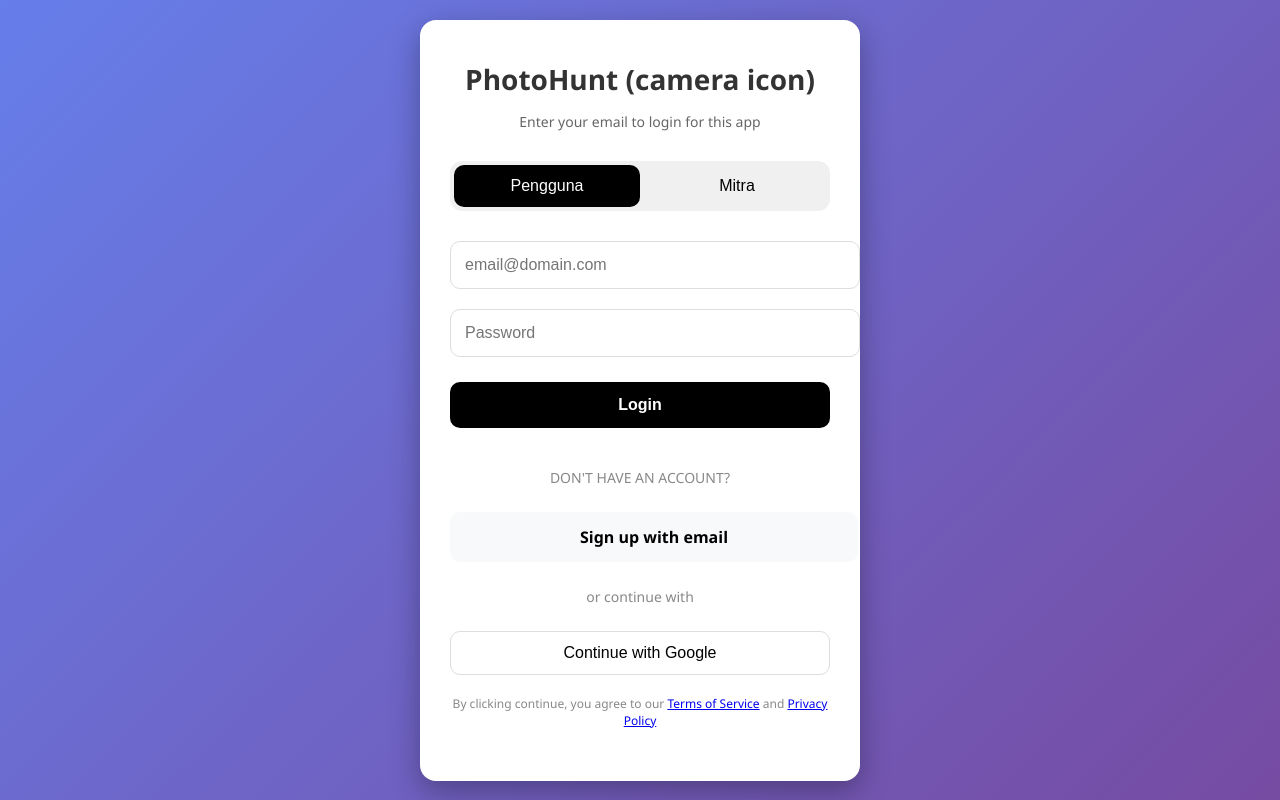
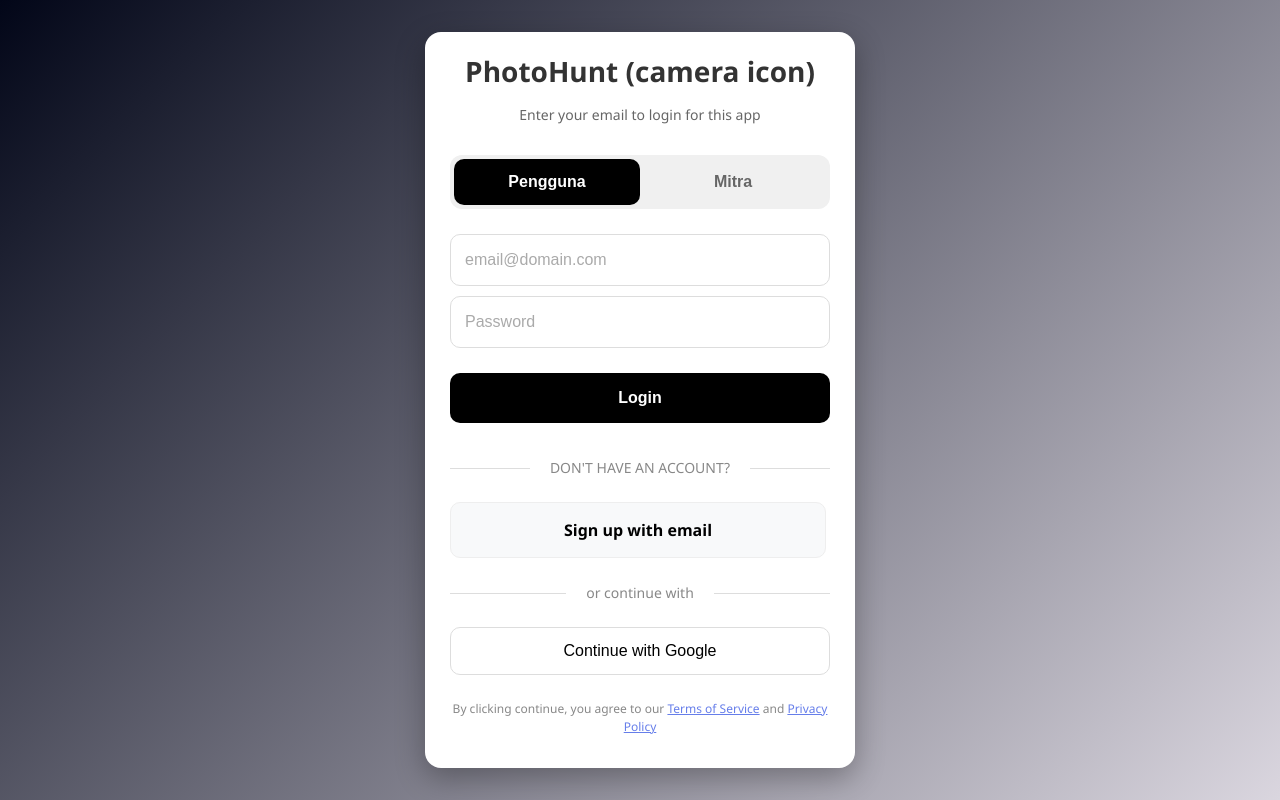
Before and after one commit to rzkaana-zip/photohunt, a plain HTML site: page login.html in a window 1280 px wide. Drawn offline with Linux system fonts and the light colour scheme.

Commit message:
Pesan Perubahan

```diff
--- a/style.css
+++ b/style.css
@@ -120,118 +120,252 @@ header {
     .studio-grid { grid-template-columns: 1fr; }
 }
 
-/* Auth Pages Styles */
+/* Auth Pages Styles - Login Page PhotoHunt */
 .auth-body {
   margin: 0;
-  background: linear-gradient(135deg, #667eea 0%, #764ba2 100%);
-  height: 100vh;
+  padding: 0;
+  background: linear-gradient(135deg, #020618 0%, #dad6df 100%);
+  min-height: 100vh;
   display: flex;
   justify-content: center;
   align-items: center;
-  font-family: 'Segoe UI', sans-serif;
+  font-family: 'Segoe UI', Tahoma, Geneva, Verdana, sans-serif;
+  box-sizing: border-box;
 }
 
 .auth-container {
   background: white;
-  padding: 40px 30px;
+  padding: 20px 25px;
   border-radius: 16px;
   width: 90%;
   max-width: 380px;
   text-align: center;
-  box-shadow: 0 10px 30px rgba(0,0,0,0.3);
+  box-shadow: 0 10px 30px rgba(0, 0, 0, 0.3);
+  transform: none;
 }
 
 .auth-header h1 {
   margin: 0 0 8px;
   font-size: 28px;
+  font-weight: 700;
+  color: #333;
 }
 
 .auth-header p {
   color: #666;
   font-size: 14px;
   margin-bottom: 30px;
+  line-height: 1.5;
 }
 
+/* Role Tabs: Pengguna & Mitra */
 .role-tabs {
   display: flex;
   background: #f0f0f0;
   border-radius: 12px;
   overflow: hidden;
   margin: 20px 0;
+  padding: 4px;
 }
 
 .role-tab {
   flex: 1;
-  padding: 12px;
+  padding: 14px;
   border: none;
   background: transparent;
   font-size: 16px;
+  font-weight: 600;
+  color: #666;
+  cursor: pointer;
+  transition: all 0.3s ease;
+  border-radius: 10px;
 }
 
 .role-tab.active {
   background: #000;
   color: white;
-  border-radius: 10px;
-  margin: 4px;
 }
 
-form input, form select {
+/* Form Input */
+form input {
   width: 100%;
-  padding: 14px;
-  margin: 10px 0;
+  padding: 16px 14px;
+  margin: 5px 0;
   border: 1px solid #ddd;
   border-radius: 10px;
   font-size: 16px;
+  box-sizing: border-box;
+  background-color: #fff;
 }
 
+form input::placeholder {
+  color: #aaa;
+}
+
+/* Tombol Login */
 .btn-primary {
   width: 100%;
-  padding: 14px;
+  padding: 16px;
   background: #000;
   color: white;
   border: none;
   border-radius: 10px;
   font-size: 16px;
   font-weight: bold;
-  margin: 15px 0;
+  margin: 20px 0 10px;
   cursor: pointer;
+  transition: background 0.3s ease;
 }
 
+.btn-primary:hover {
+  background: #333;
+}
+
+/* Teks "DON'T HAVE AN ACCOUNT?" */
+.auth-subtitle {
+  color: #888;
+  font-size: 14px;
+  margin: 20px 0 10px;
+}
+
+/* Tombol Sign up with email */
 .btn-secondary {
   display: block;
-  width: 100%;
-  padding: 14px;
+  width: 90%;
+  padding: 16px;
   background: #f8f9fa;
   color: #000;
   text-decoration: none;
   border-radius: 10px;
+  font-size: 16px;
   font-weight: bold;
+  border: 1px solid #eee;
+  transition: all 0.3s ease;
 }
 
+.btn-secondary:hover {
+  background: #eee;
+}
+
+/* Divider "or continue with" */
+.auth-divider {
+  margin: 25px 0;
+  color: #888;
+  font-size: 14px;
+  position: relative;
+}
+
+.auth-divider::before {
+  content: '';
+  position: absolute;
+  top: 50%;
+  left: 0;
+  right: 0;
+  height: 1px;
+  background: #ddd;
+  z-index: 0;
+}
+
+.auth-divider span {
+  background: white;
+  padding: 0 20px;
+  position: relative;
+  z-index: 1;
+}
+
+/* Tombol Continue with Google */
 .btn-google {
   width: 100%;
-  padding: 12px;
+  padding: 14px;
   background: #fff;
   border: 1px solid #ddd;
   border-radius: 10px;
   display: flex;
   align-items: center;
   justify-content: center;
-  gap: 10px;
+  gap: 12px;
   font-size: 16px;
+  font-weight: 500;
+  cursor: pointer;
+  margin-top: 10px;
+  transition: all 0.3s ease;
+}
+
+.btn-google:hover {
+  background: #f9f9f9;
+  border-color: #ccc;
+}
+
+.btn-google img {
+  width: 20px;
+  height: 20px;
+}
+
+/* Terms & Privacy */
+.terms {
+  font-size: 12px;
+  color: #888;
+  margin-top: 25px;
+  line-height: 1.5;
+}
+
+.terms a {
+  color: #667eea;
+  text-decoration: underline;
+}
+
+/* Fix tulisan role jadi sejajar dengan bulatan, tidak kebawah */
+.role-selection {
+  text-align: left;
+  margin: 30px 0;
+}
+
+.role-option {
+  display: flex;
+  align-items: center;     /* Bikin bulatan & tulisan center vertikal */
+  margin: 18px 0;
+  font-size: 16px;
+  font-weight: 500;
+  color: #333;
   cursor: pointer;
 }
 
-.auth-divider {
-  margin: 25px 0;
-  color: #888;
-  font-size: 14px;
+.role-option input[type="radio"] {
+  position: absolute;
+  opacity: 0;
+  width: 0;
+  height: 0;
 }
 
-.terms {
-  font-size: 12px;
-  color: #888;
-  margin-top: 20px;
+.role-option .radio-custom {
+  width: 22px;
+  height: 22px;
+  border: 2px solid #ccc;
+  border-radius: 50%;
+  margin-right: 14px;
+  display: flex;
+  align-items: center;
+  justify-content: center;
+  flex-shrink: 0;
+  transition: all 0.3s ease;
+}
+
+.role-option input[type="radio"]:checked + .radio-custom {
+  border-color: #000;
+}
+
+.role-option input[type="radio"]:checked + .radio-custom::after {
+  content: '';
+  width: 13px;
+  height: 13px;
+  background: #000;
+  border-radius: 50%;
+}
+
+/* Override kalau ada CSS lama yang bikin label block */
+.role-selection label {
+  display: flex !important;   /* Paksa flex biar sejajar */
+  margin: 0;
 }
 
 .role-selection label {
@@ -241,6 +375,7 @@ form input, form select {
   font-size: 15px;
 }
 
+
 .category-tabs {
     display: flex;
     background: rgba(255, 255, 255, 0.25);
@@ -248,7 +383,7 @@ form input, form select {
     border-radius: 50px;
     padding: 8px;
     gap: 10px;
-    margin: 5px 200px;
+    margin: 5px 60px;
 }
 
 .category-tab {
@@ -276,7 +411,6 @@ form input, form select {
 
 .category-tab:hover:not(.active) {
     background: rgba(255,255,255,0.15);
-
 
 .profile-page {
     background: #f5f5f5;
@@ -371,6 +505,7 @@ form input, form select {
     border-top: 1px solid #e5e7eb;
 }
 
+
 @media (max-width: 768px) {
     .profile-form {
         grid-template-columns: 1fr;
```
Also changed, not shown: signup.html (+12 -3 lines).
